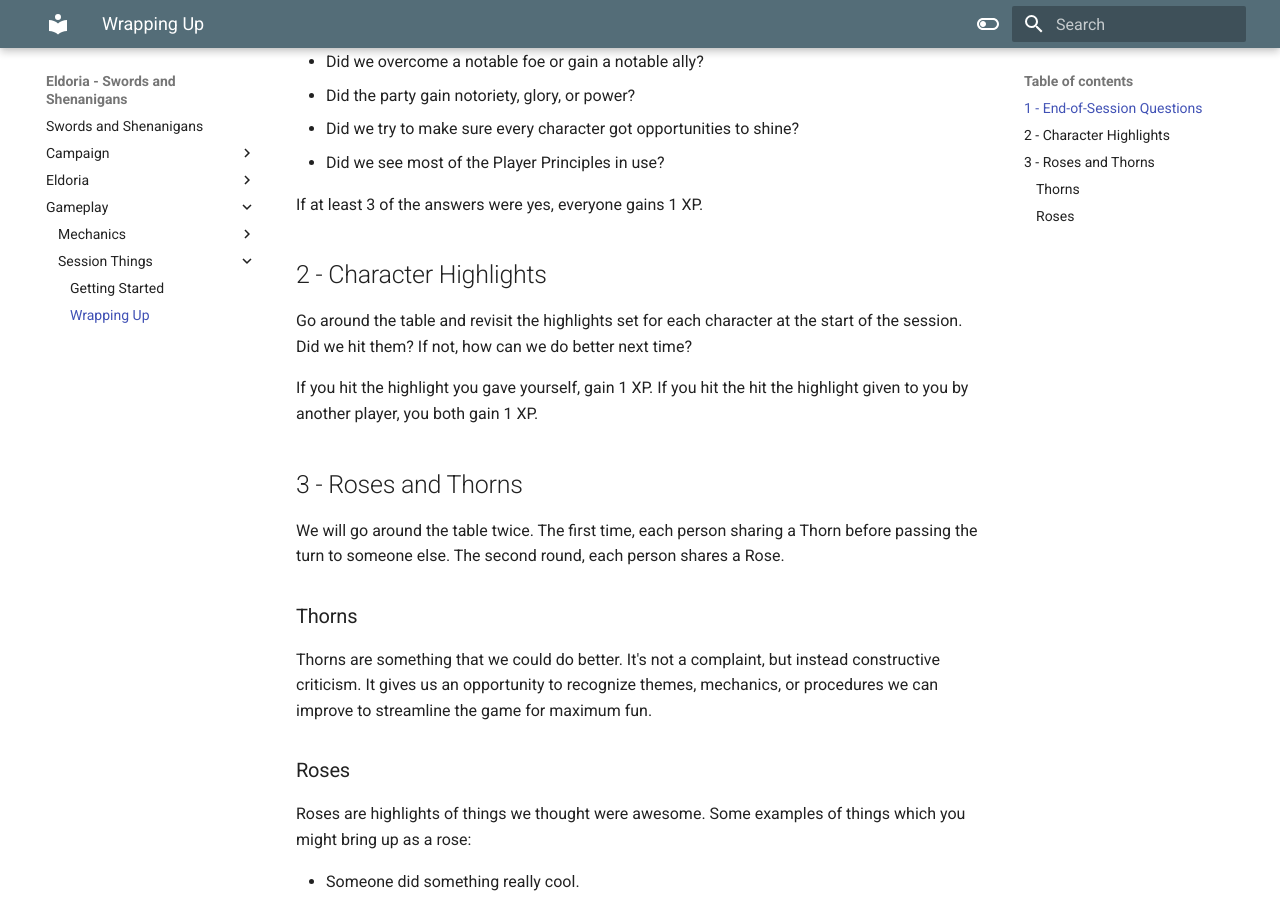
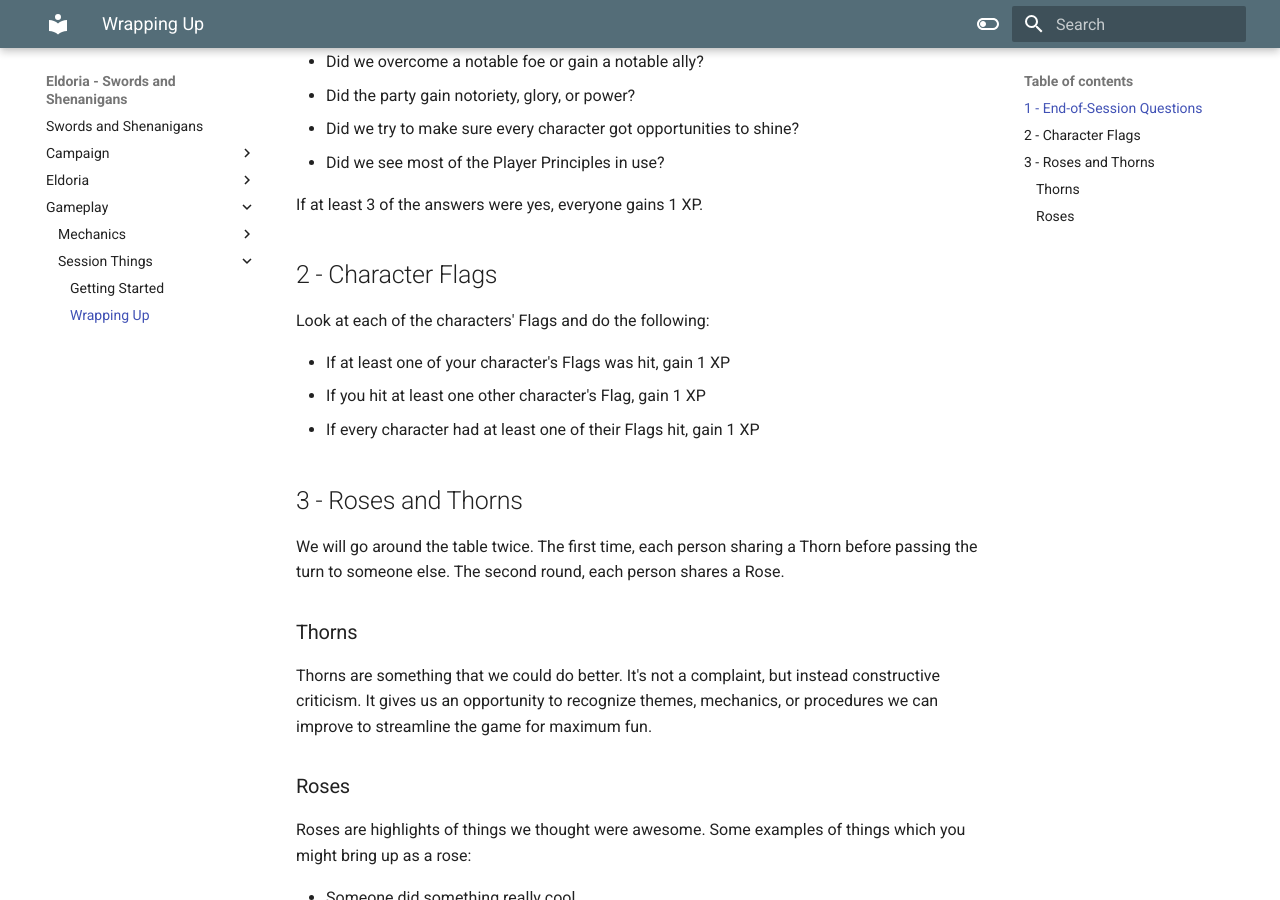
Before and after one commit to TheOldGuard/Swords-and-Shenanigans, an MkDocs documentation site: the page built from docs/Gameplay/Session Things/Wrapping Up.md, in a window 1280 px wide and 900 px high, scrolled down 431 px. Built offline with MkDocs 1.6.1 and Material for MkDocs 9.7.7, drawn with Linux system fonts in a browser that asks for light colours.

Commit message:
Update for crafting and flags

```diff
--- a/docs/Gameplay/Session Things/Wrapping Up.md
+++ b/docs/Gameplay/Session Things/Wrapping Up.md
@@ -17,11 +17,13 @@ As a group, answer the following questions:
 - Did we see most of the Player Principles in use?
 
 If at least 3 of the answers were yes, everyone gains 1 XP.
-## 2 - Character Highlights
+## 2 - Character Flags
 
-Go around the table and revisit the highlights set for each character at the start of the session. Did we hit them? If not, how can we do better next time?
+Look at each of the characters' Flags and do the following:
 
-If you hit the highlight you gave yourself, gain 1 XP. If you hit the hit the highlight given to you by another player, you both gain 1 XP.
+- If at least one of your character's Flags was hit, gain 1 XP
+- If you hit at least one other character's Flag, gain 1 XP
+- If every character had at least one of their Flags hit, gain 1 XP
 ## 3 - Roses and Thorns
 
 We will go around the table twice. The first time, each person sharing a Thorn before passing the turn to someone else. The second round, each person shares a Rose.
```
Also changed, not shown: docs/Campaign/Altai/Characters/Party/Bish.md (+2 -1 lines), docs/Campaign/Altai/Characters/Party/Kostas.md (+1 -1 lines), docs/Campaign/Altai/Characters/Veylin Caros.md (added, +12 -0 lines), docs/Gameplay/Mechanics/5 - Downtime.md (+11 -0 lines), docs/Gameplay/Mechanics/5b - Random Magic or Potion Effects.md (added, +59 -0 lines), docs/Gameplay/Session Things/Getting Started.md (+4 -4 lines).
